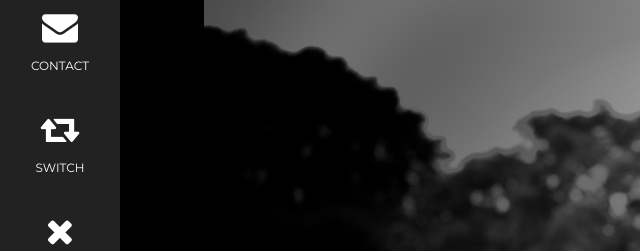
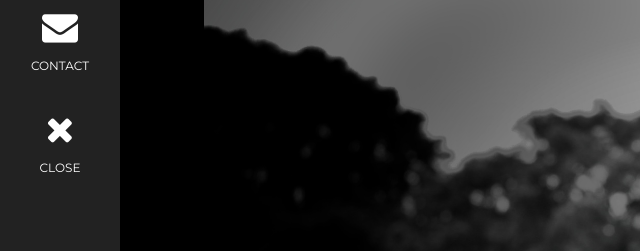
Before and after one commit to Nikhil758/algorithm, a plain HTML site: page About Me/nick.html in a window 1280 px wide. Shown: the part 207-458 px from the top of the page, 0-640 px from the left. Drawn offline with nearby package versions, Linux system fonts and the light colour scheme.

Commit message:
Update nick.html

```diff
--- a/About Me/nick.html
+++ b/About Me/nick.html
@@ -35,10 +35,10 @@ body, h1,h2,h3,h4,h5,h6 {font-family: "Montserrat", sans-serif}
     <i class="fa fa-envelope w3-xxlarge"></i>
     <p>CONTACT</p>
   </a>
-  <a href="../About Me/prajwal.html" class="w3-bar-item w3-button w3-padding-large w3-hover-black">
+  <!--<a href="../About Me/prajwal.html" class="w3-bar-item w3-button w3-padding-large w3-hover-black">
     <i class="fa fa-retweet w3-xxlarge"></i>
     <p>SWITCH</p>
-  </a>
+  </a>-->
   <a href="../index.html" class="w3-bar-item w3-button w3-padding-large w3-hover-black">
     <i class="fa fa-close w3-xxlarge"></i>
     <p>CLOSE</p>
```
